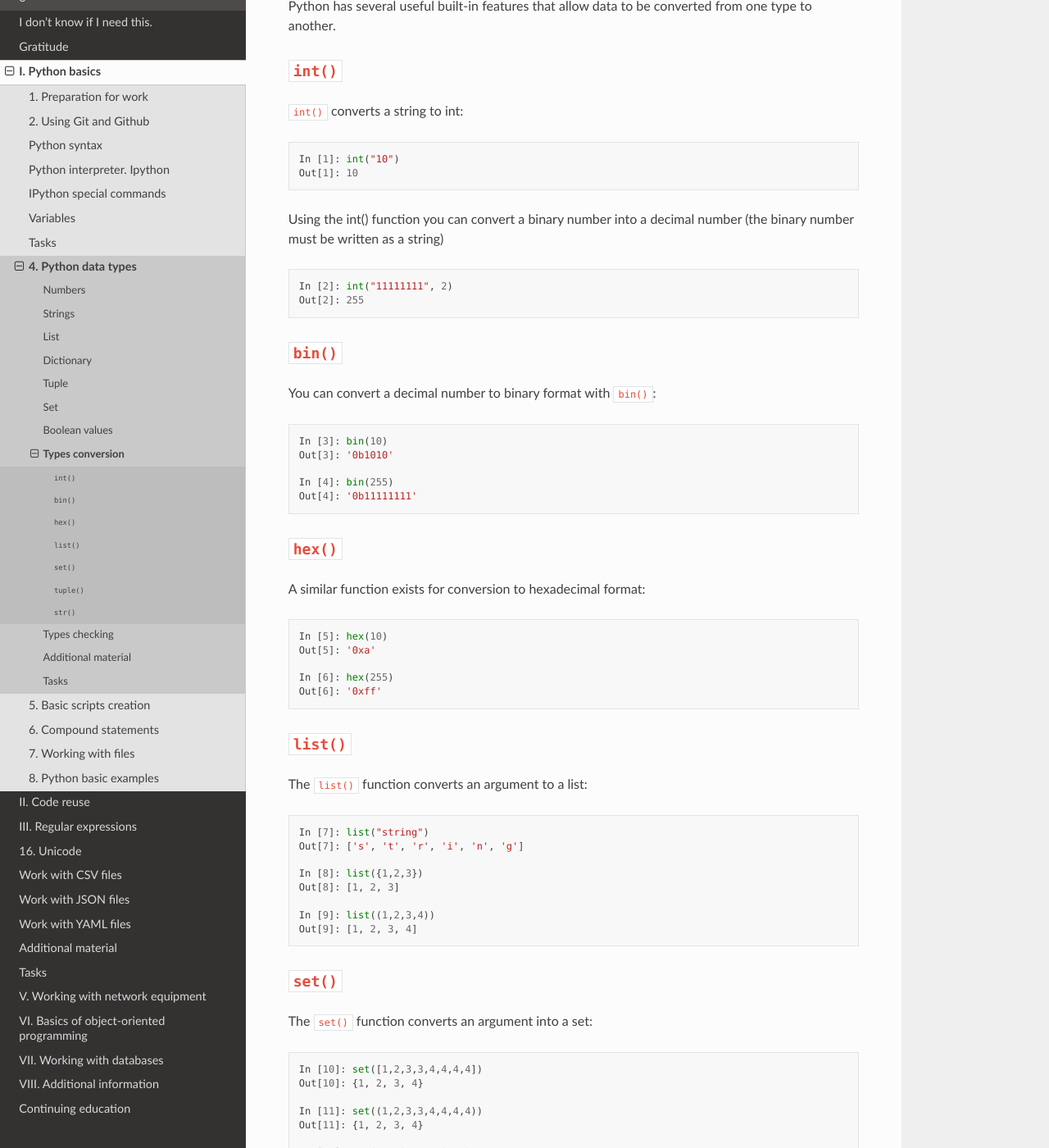
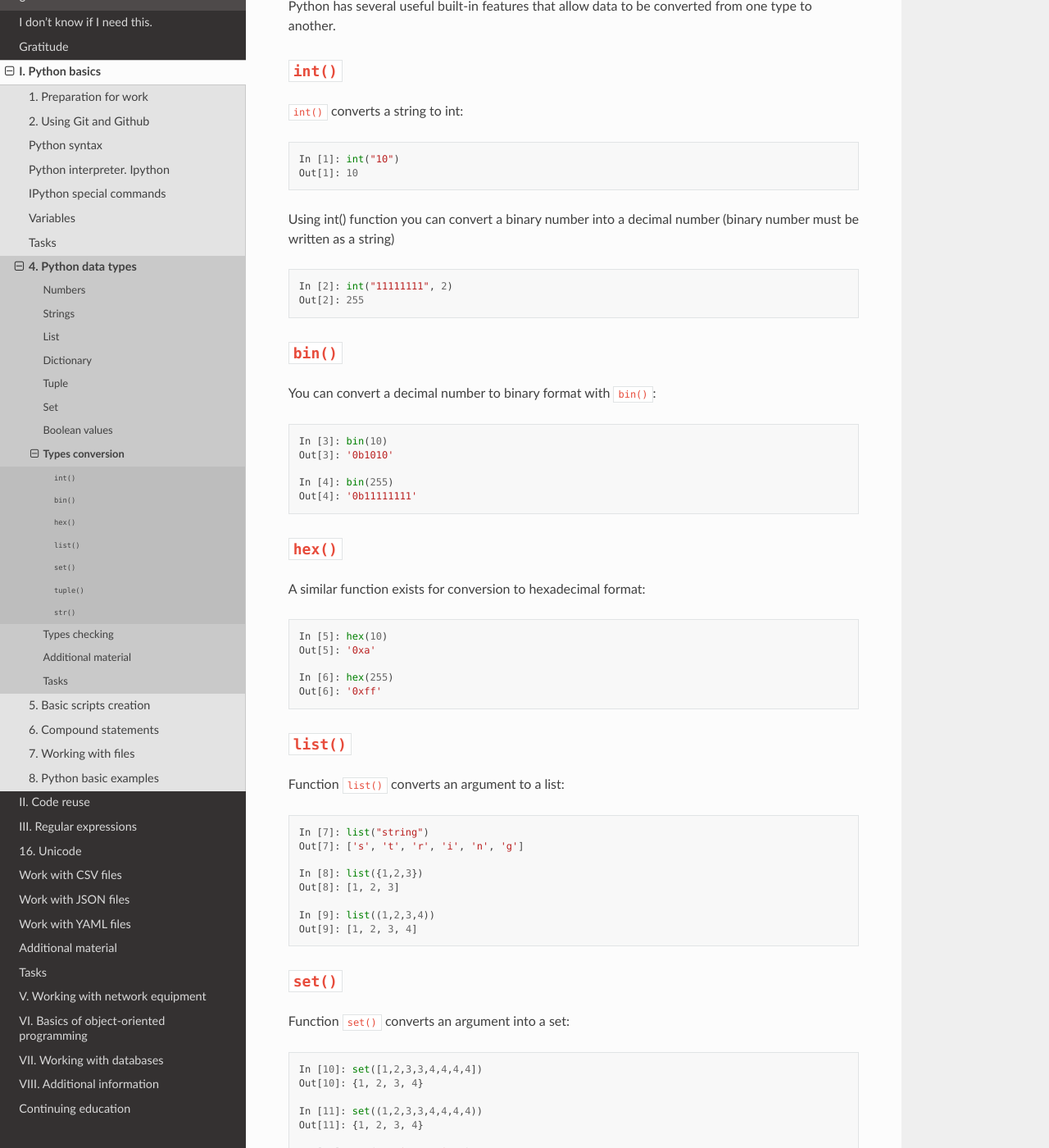
Before and after one commit to natenka/pyneng-book-en, a Sphinx documentation site: the page built from docs/source/book/04_data_structures/9_convert_type.rst, in a window 1280 px wide and 1400 px high, scrolled down 211 px. Shown: the whole window at 82% size. Built offline with Sphinx 7.4.7 and the Read the Docs theme 2.0.0, drawn with Linux system fonts in a browser that asks for light colours; pages that are not in the unit, such as notebooks, are missing from menus; some of the changed text lies outside the part shown.

Commit message:
Update 9_convert_type.rst

```diff
--- a/docs/source/book/04_data_structures/9_convert_type.rst
+++ b/docs/source/book/04_data_structures/9_convert_type.rst
@@ -13,7 +13,7 @@
     In [1]: int("10")
     Out[1]: 10
 
-Using the int() function you can convert a binary number into a decimal number (the binary number must be written as a string)
+Using int() function you can convert a binary number into a decimal number (binary number must be written as a string)
 
 .. code:: python
 
@@ -49,7 +49,7 @@
 ``list()``
 ~~~~~~~~~~
 
-The ``list()`` function converts an argument to a list:
+Function ``list()`` converts an argument to a list:
 
 .. code:: python
 
@@ -65,7 +65,7 @@
 ``set()``
 ~~~~~~~~~
 
-The ``set()`` function converts an argument into a set:
+Function ``set()`` converts an argument into a set:
 
 .. code:: python
 
@@ -83,7 +83,7 @@
 ``tuple()``
 ~~~~~~~~~~~
 
-The ``tuple()`` function converts the argument into a tuple:
+Function ``tuple()`` converts argument into a tuple:
 
 .. code:: python
 
@@ -101,7 +101,7 @@
 ``str()``
 ~~~~~~~~~
 
-The ``str()`` function converts an argument into a string:
+Function ``str()`` converts an argument into a string:
 
 .. code:: python
 
```
